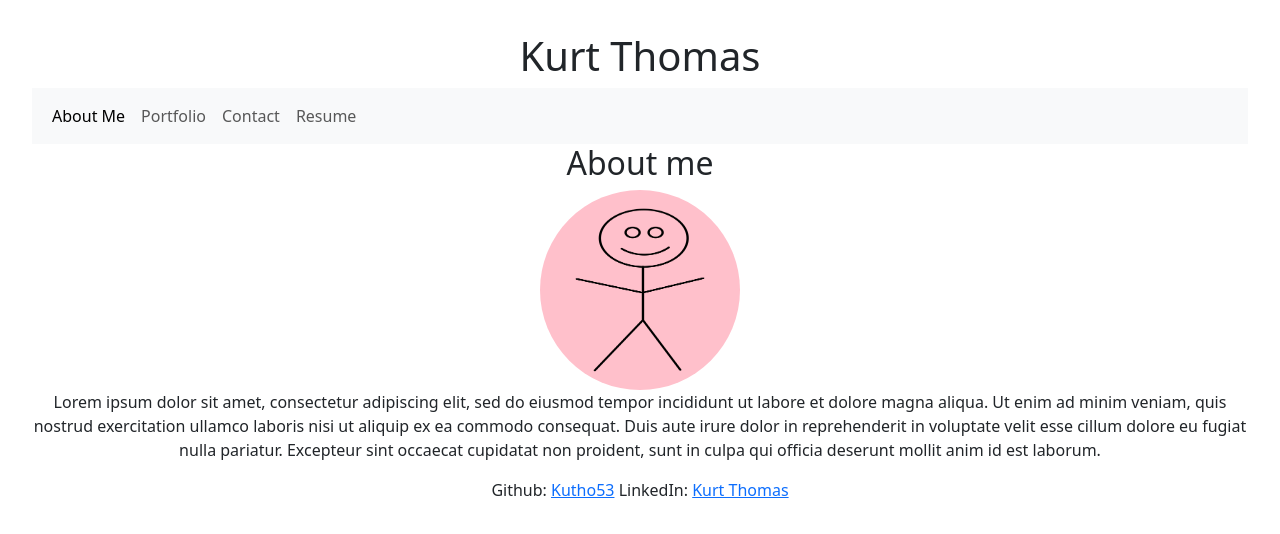
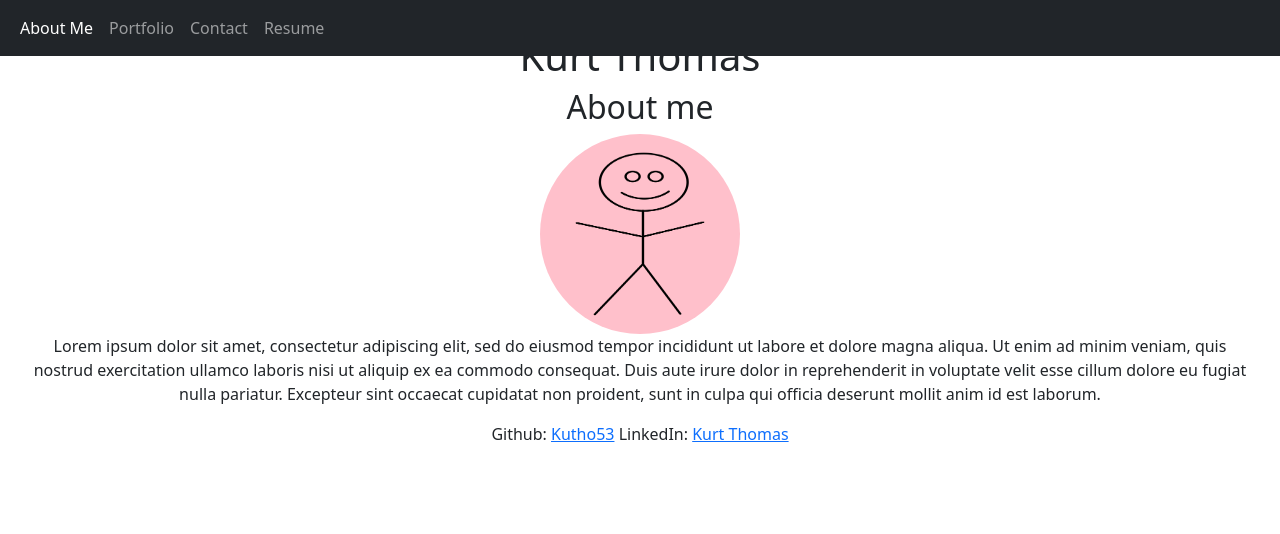
Before and after one commit to kutho53/React-Portfolio, a React (Vite) app: page / in a window 1280 px wide. Shown: the top 534 px of the page. Built offline with nearby package versions, Linux system fonts and the light colour scheme; the HTML template or start-up script is replaced by a standard one.

Commit message:
nav bar improvement

```diff
--- a/src/pages/layout.jsx
+++ b/src/pages/layout.jsx
@@ -3,7 +3,7 @@ import { Outlet, Link } from "react-router-dom";
 const Layout = () => {
     return (
         <>
-        <nav class="navbar navbar-inverse navbar-expand-lg bg-body-tertiary">
+        <nav class="navbar bg-dark navbar-dark fixed-top navbar-expand-lg">
             <div class="container-fluid">
                 <div class="collapse navbar-collapse" id="navbarNav">
                     <ul class="navbar-nav">
```
